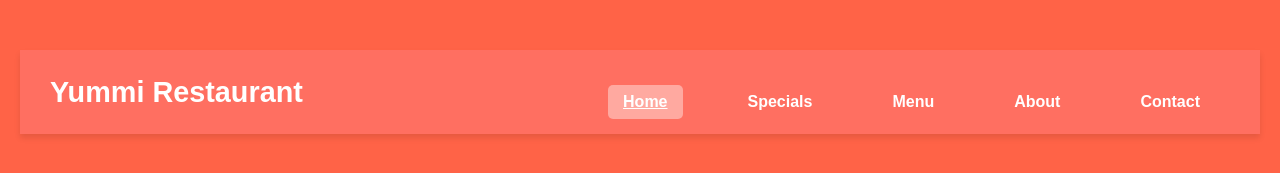
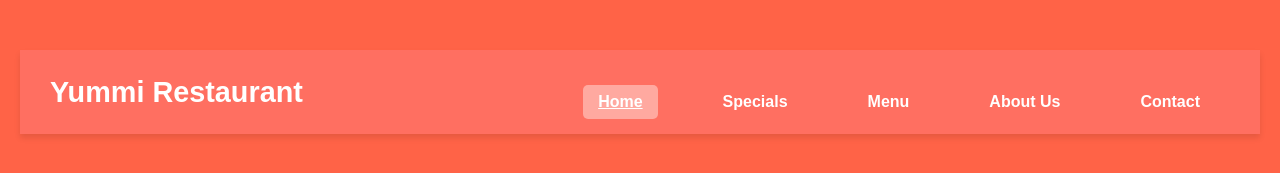
Before and after one commit to Tharushi-2003/Yummi-Web, a React (Create React App) app: page / in a window 1280 px wide. Shown: the top 173 px of the page. Built offline with nearby package versions, Linux system fonts and the light colour scheme.

Commit message:
add image for about us

```diff
--- a/src/App.css
+++ b/src/App.css
@@ -108,7 +108,7 @@
 }
 
 .home-main-image {
-  max-width: 700px; /* Increased size for the central pizza image */
+  max-width: 700px;
   width: 140%;
   height: auto;
   border-radius: 15px;
@@ -123,8 +123,8 @@
 }
 
 .home-side-media {
-  width: 400px; /* Increased width for the side videos/images */
-  height: 550px; /* Increased height for the side videos/images */
+  width: 400px;
+  height: 550px;
   object-fit: cover;
   border-radius: 15px;
   box-shadow: 0 10px 20px rgba(0, 0, 0, 0.15);
@@ -135,7 +135,7 @@
   transform: scale(1.03);
 }
 
-/* --- Responsive adjustments to make it look good on all devices --- */
+
 @media (max-width: 1200px) {
   .home-main-image {
     max-width: 600px;
--- a/src/Component/About.js
+++ b/src/Component/About.js
@@ -1,6 +1,5 @@
 import React from 'react';
 import './About.css';
-import resImage from '../images/res.png'; // your image path
 
 const About = () => {
   return (
@@ -10,7 +9,8 @@ const About = () => {
       </h1>
 
       <div className="about-content">
-        <img src={resImage} alt="About Us" className="about-image" />
+        <img src="/images/res.jpeg" alt="About Us" className="about-image" />
+
         <div className="about-text">
           <p>Welcome to <strong>Yummi Restaurant</strong>, where every dish is crafted with love and fresh ingredients.</p>
           <p>Our mission is to provide an unforgettable dining experience with great food, cozy ambiance, and excellent service.</p>
--- a/src/Component/Header.js
+++ b/src/Component/Header.js
@@ -10,7 +10,7 @@ const Header = ({ activeSection, setActiveSection }) => {
           <li className={activeSection === "Home" ? "active" : ""} onClick={() => setActiveSection("Home")}>Home</li>
           <li className={activeSection === "Specials" ? "active" : ""} onClick={() => setActiveSection("Specials")}>Specials</li>
           <li className={activeSection === "Menu" ? "active" : ""} onClick={() => setActiveSection("Menu")}>Menu</li>
-          <li className={activeSection === "About" ? "active" : ""} onClick={() => setActiveSection("About")}>About</li> {/* NEW LINK */}
+          <li className={activeSection === "About" ? "active" : ""} onClick={() => setActiveSection("About")}>About Us</li>
           <li className={activeSection === "Contact" ? "active" : ""} onClick={() => setActiveSection("Contact")}>Contact</li>
         </ul>
       </nav>
```
Also changed, not shown: public/images/res.jpeg (added).
